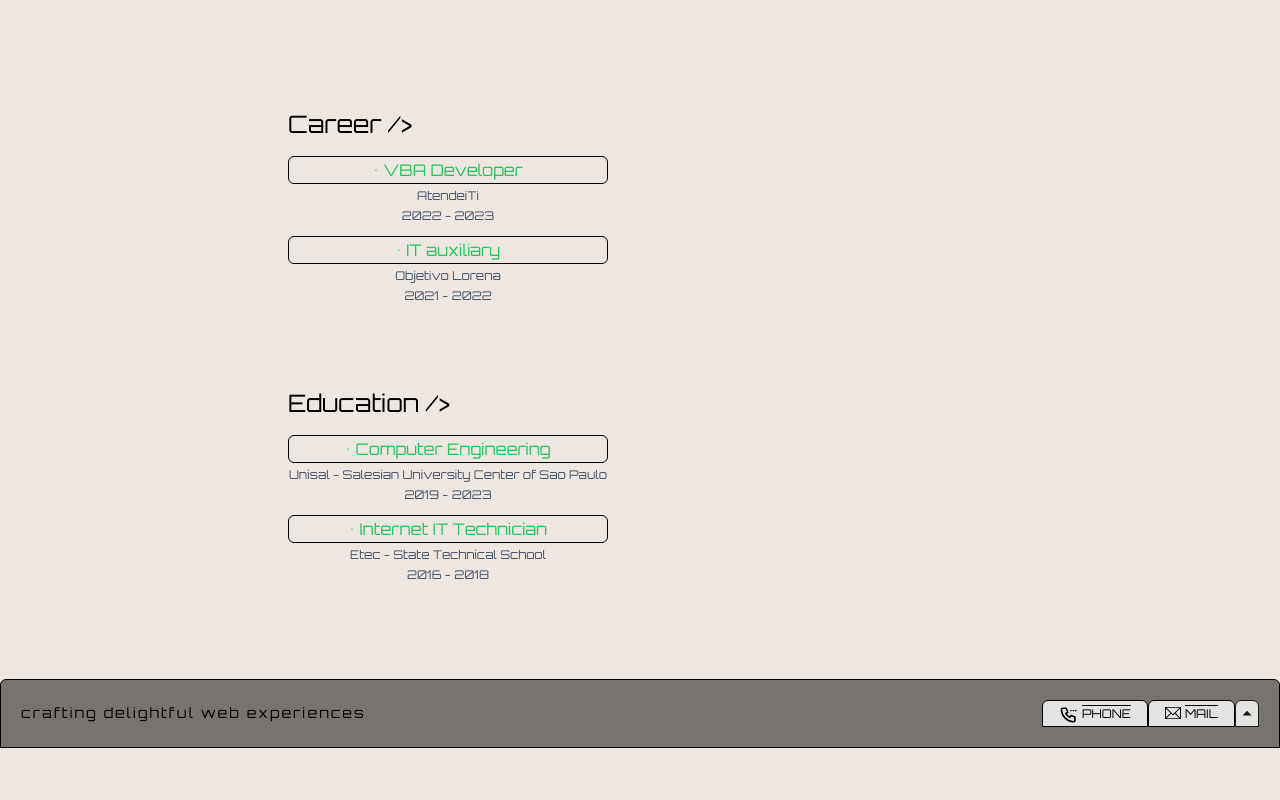
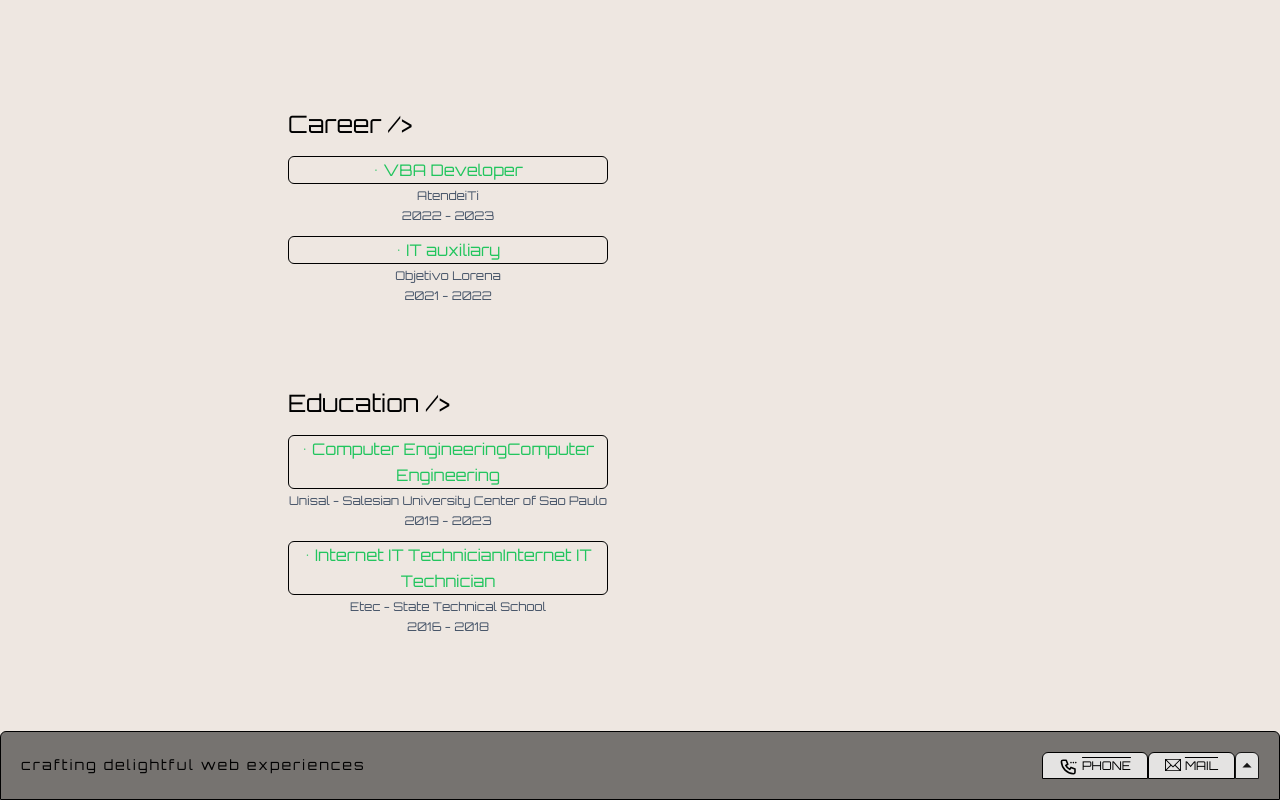
Before and after one commit to DiegoCstyles/portfolio, a Next.js app: page /about in a window 1280 px wide. Shown: the part 626-1426 px from the top of the page. Before the commit the page ends 1374 px from the top, so only its background shows below. Built offline with nearby package versions, Linux system fonts and the light colour scheme.

Commit message:
Update Section.tsx

```diff
--- a/components/About/Section.tsx
+++ b/components/About/Section.tsx
@@ -23,8 +23,10 @@ interface AboutTranslations {
   secondCareerP5: string,
 
   h2Education: string,
+  firstCareerTitle: string,
   firstAcademict: string,
   firstAcademic: string,
+  secondCareerTitle: string,
   secondAcademic: string,
   secondAcademicP1: string,
   secondAcademicP2: string,
@@ -52,10 +54,12 @@ const translations: { [language: string]: AboutTranslations } = {
       secondCareerP5: ' to users of two company units.',
 
       h2Education: 'Education',
+      firstAcademicTitle: 'Computer Engineering',
       firstAcademict: 'Unisal - Salesian University Center of Sao Paulo',
       firstAcademic: ' With knowledge in hardware, software, computer networks and embedded systems. <strong className="text-black dark:text-blendedCyan">analytical and problem solving skills</strong>, I am always <strong className="text-black dark:text-blendedCyan">up to date on new technologies and market trends</strong>.',
+      secondAcademicTitle: 'Internet IT Technician',
       secondAcademic: 'Etec - State Technical School',
-      secondAcademicP1: 'Skills in',
+      secondAcademicP1: 'Skills in ',
       secondAcademicP2: 'web development, responsive design, SEO, usability',
       secondAcademicP3: ' and knowledge in programming languages. Work is focused on ',
       secondAcademicP4: 'quality, performance and safety ',
@@ -79,10 +83,12 @@ const translations: { [language: string]: AboutTranslations } = {
       secondCareerP5: ' para usuários de duas unidades da empresa.',
 
       h2Education: 'Educação',
-      firstAcademict: 'Unisal - Centro Universitário Salesiano de São Paulo',
+      firstAcademicTitle: 'Engenharia da Computação',
+      firstAcademict: 'Unisal - Centro Universitário Salesiano de SP',
       firstAcademic: ' Com conhecimento em hardware, software, redes de computadores e sistemas embarcados. <strong className="text-black dark:text-blendedCyan">Habilidades analíticas e de resolução de problemas</strong>, estou sempre <strong className="text-black dark:text-blendedCyan">atualizado(a) sobre novas tecnologias e tendências de mercado</strong>.',
+      secondAcademicTitle: 'Técnico de TI em Internet',
       secondAcademic: 'Etec - Escola Técnica Estadual',
-      secondAcademicP1: 'Habilidades em',
+      secondAcademicP1: 'Habilidades em ',
       secondAcademicP2: 'desenvolvimento web, design responsivo, SEO, usabilidade',
       secondAcademicP3: ' e conhecimento em linguagens de programação. O trabalho é focado em ',
       secondAcademicP4: 'qualidade, desempenho e segurança ',
@@ -186,7 +192,7 @@ const Section = ({ currentLanguage }: AboutProps) => {
               <div onMouseEnter={() => handleSpanHover('thirdSpan')} onMouseLeave={() => handleSpanHover(null)} className={`zoom-effect flex items-start mt-3 text-base leading-relaxed text-slate-600 dark:text-slate-400 ${hoveredSpan === 'thirdSpan' ? 'active' : ''}`}>
                 <div className='text-left'>
                   <div className='flex'>
-                    <p className=" border border-black dark:border-white rounded-md text-green-500 dark:text-blendedCyan text-center w-80"> • Computer Engineering </p>
+                    <p className=" border border-black dark:border-white rounded-md text-green-500 dark:text-blendedCyan text-center w-80"> • {translations[currentLanguage].firstAcademicTitle}Computer Engineering </p>
                   </div>
                   <p className="mt-1 text-xs text-center">{translations[currentLanguage].firstAcademict}</p>
                   <p className="mt-1 text-xs text-center">2019 - 2023</p>
@@ -197,7 +203,7 @@ const Section = ({ currentLanguage }: AboutProps) => {
               <div onMouseEnter={() => handleSpanHover('fourthSpan')} onMouseLeave={() => handleSpanHover(null)} className={`zoom-effect flex items-start mt-3 text-base leading-relaxed text-slate-600 dark:text-slate-400 $ {hoveredSpan === 'fourthSpan' ? 'active' : ''}`}>
                 <div className='text-left'>
                   <div className='flex'>
-                    <p className=" border border-black dark:border-white rounded-md text-green-500 dark:text-blendedCyan text-center w-80"> • Internet IT Technician </p>
+                    <p className=" border border-black dark:border-white rounded-md text-green-500 dark:text-blendedCyan text-center w-80"> • {translations[currentLanguage].secondAcademicTitle}Internet IT Technician </p>
 
                   </div>
                   <p className="mt-1 text-xs text-center">{translations[currentLanguage].secondAcademic}</p>
```
